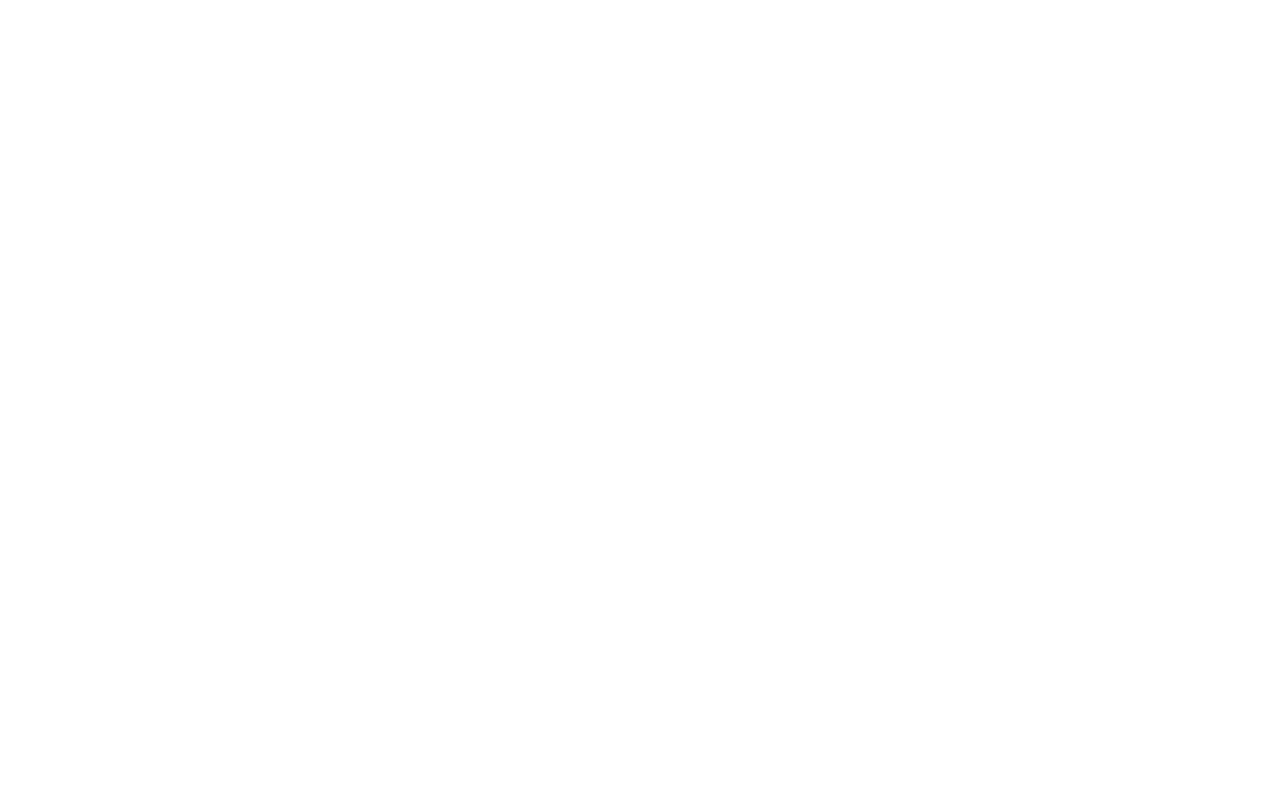
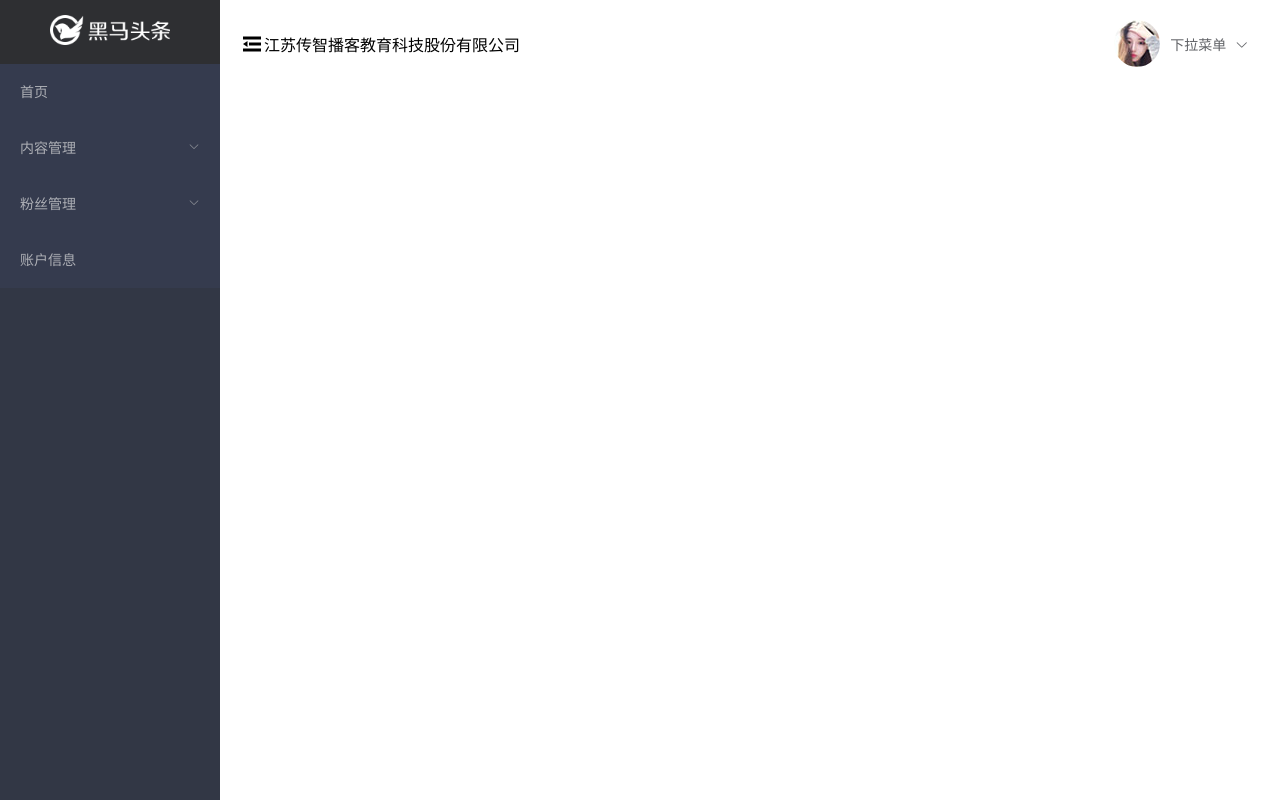
Before and after one commit to Vnho/HeaderNews, a Vue app: page /#/layout in a window 1280 px wide. Before the commit this address led to /#/login. Built offline with nearby package versions, Linux system fonts and the light colour scheme; sample sign-in values are in the browser's storage.

Commit message:
'首页布局和退出登陆功能完成'

```diff
--- a/src/components/layout-header.vue
+++ b/src/components/layout-header.vue
@@ -17,7 +17,7 @@
           <el-dropdown-menu slot="dropdown">
             <el-dropdown-item>个人信息</el-dropdown-item>
             <el-dropdown-item>git地址</el-dropdown-item>
-            <el-dropdown-item>退出</el-dropdown-item>
+            <el-dropdown-item @click.native="logOut">退出</el-dropdown-item>
           </el-dropdown-menu>
         </el-dropdown>
       </el-col>
@@ -53,7 +53,25 @@ export default {
 
   methods: {
     // 退出登录
-
+    logOut () {
+      this.$confirm('您将退出登录，是否继续？', '退出提示', {
+        confirmButtonText: '确定',
+        cancelButtonText: '取消',
+        type: 'warning'
+      }).then(() => {
+        window.localStorage.removeItem('user-token')
+        this.$router.push('/login')
+        this.$message({
+          type: 'success',
+          message: '退出登录成功'
+        })
+      }).catch(() => {
+        this.$message({
+          type: 'info',
+          message: '已取消退出登录'
+        })
+      })
+    }
   }
 }
 </script>
--- a/src/router/index.js
+++ b/src/router/index.js
@@ -2,12 +2,20 @@ import Vue from 'vue'
 import Login from '../views/login'
 import Layout from '../views/layout'
 import VueRouter from 'vue-router'
+import Nprogress from 'nprogress'
+
 Vue.use(VueRouter)
 
-const routers = [
+const routes = [
+  // 为默认显示页重定向为首页
+  {
+    path: '/',
+    redirect: '/layout'
+  },
+
   // 登录页面
   {
-    path: '/',
+    path: '/login',
     name: 'Login',
     component: Login
   },
@@ -30,10 +38,44 @@ const routers = [
 ]
 
 const router = new VueRouter({
-  routers
+  routes
 })
 
+/*
+路由拦截器 beforeEach的用法
+接受一个函数作为参数
+参数1: to 表示去哪里的信息
+参数2: from 表示来自哪里的信息
+参数3: next 是一个方法,用于路由放行
+*/
+// 具体要做的就是:判断用户登录状态,有通过,没有不通过
 router.beforeEach((to, from, next) => {
+  // 加载页面时进度条开启
+  Nprogress.start()
+
+  // 判断当前进入页面是否为登录页
+  if (to.path === '/login') {
+    next()
+    // 停止后续代码执行
+    return
+  }
+
+  // 定义一个常量来接收浏览器本地存储的 token 数据
+  const token = window.localStorage.getItem('user-token')
+  if (token) {
+    next()
+  } else {
+    // 如果本地存储中没有 token 数据，则跳转到登录页
+    next('/login')
+    // 如果在登录页非登录状态访问
+    // 非登录页面，手动终止进度条
+    // 否则进度条不会停止
+    Nprogress.done()
+  }
+})
+
+router.afterEach(route => {
+  Nprogress.done()
 })
 
 export default router
```
